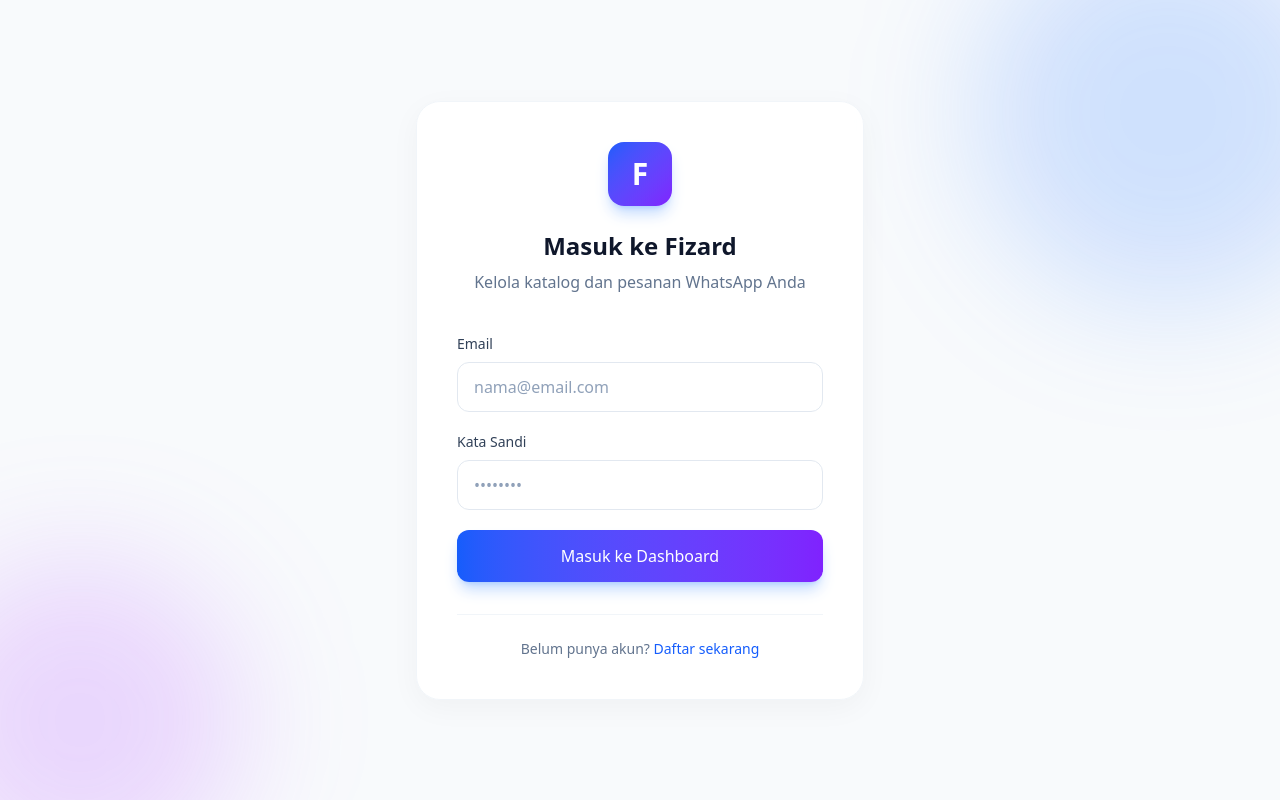
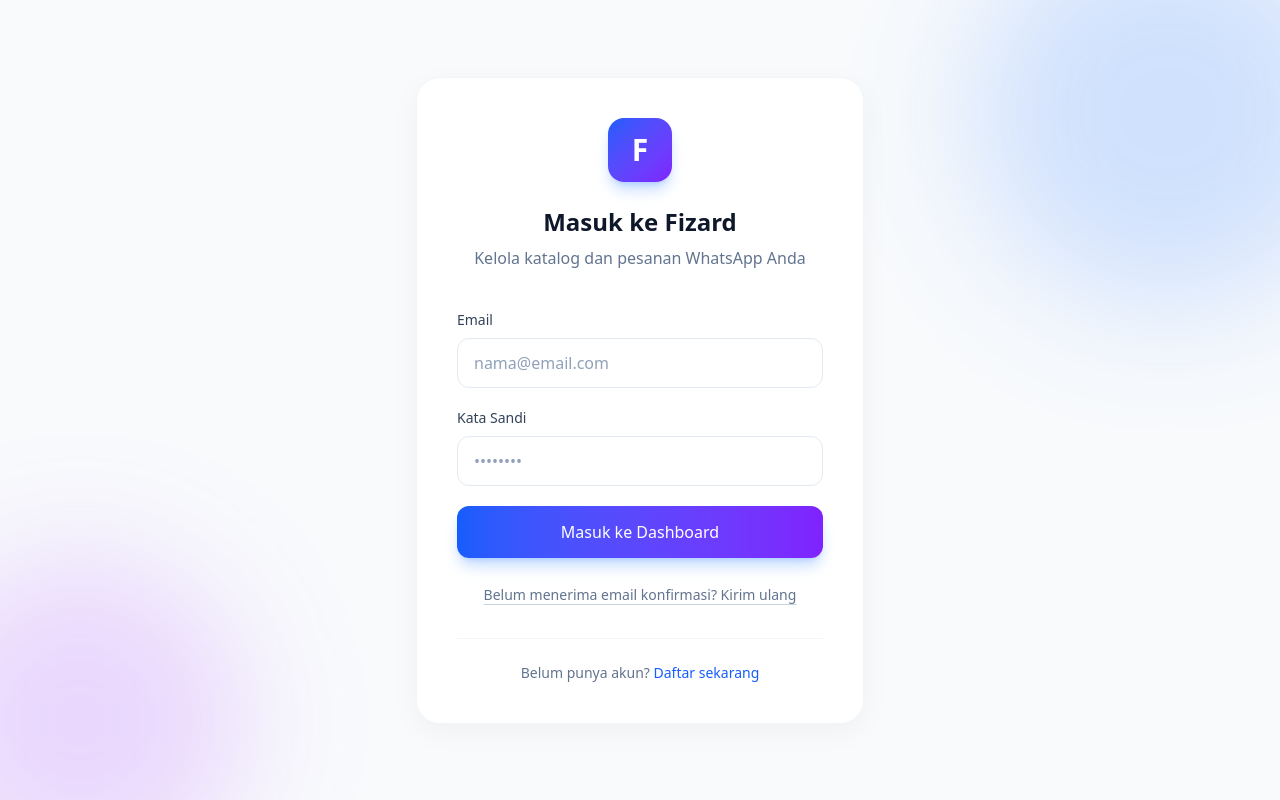
Before and after one commit to fizardstudio/Whatsapp-Catalog, a Next.js app: page /login in a window 1280 px wide. Built offline with nearby package versions, Linux system fonts and the light colour scheme; no server answers.

Commit message:
feat: Add resend confirmation email button to login page

```diff
--- a/src/app/login/page.tsx
+++ b/src/app/login/page.tsx
@@ -10,13 +10,16 @@
   const [email, setEmail] = useState("");
   const [password, setPassword] = useState("");
   const [loading, setLoading] = useState(false);
+  const [resending, setResending] = useState(false);
   const [error, setError] = useState<string | null>(null);
+  const [success, setSuccess] = useState<string | null>(null);
   const router = useRouter();
 
   const handleLogin = async (e: React.FormEvent) => {
     e.preventDefault();
     setLoading(true);
     setError(null);
+    setSuccess(null);
 
     try {
       const { data, error } = await supabase.auth.signInWithPassword({
@@ -39,6 +42,35 @@
     }
   };
 
+  const handleResendConfirmation = async () => {
+    if (!email) {
+      setError("Silakan masukkan alamat email Anda terlebih dahulu untuk mengirim ulang konfirmasi.");
+      return;
+    }
+
+    setResending(true);
+    setError(null);
+    setSuccess(null);
+
+    try {
+      const { error } = await supabase.auth.resend({
+        type: 'signup',
+        email: email,
+      });
+
+      if (error) throw error;
+      setSuccess("Tautan konfirmasi baru telah dikirim! Silakan periksa kotak masuk (atau folder spam) Anda.");
+    } catch (err: any) {
+      if (err.status === 429) {
+          setError("Tunggu beberapa saat sebelum meminta tautan konfirmasi baru.");
+      } else {
+        setError(err.message || "Gagal mengirim ulang email konfirmasi.");
+      }
+    } finally {
+      setResending(false);
+    }
+  };
+
   return (
     <div className="min-h-screen flex items-center justify-center p-4 bg-slate-50 dark:bg-slate-950 transition-colors relative overflow-hidden">
       {/* Decorative gradient blobs */}
@@ -57,6 +89,11 @@
         {error && (
           <div className="mb-6 p-4 bg-red-50 dark:bg-red-500/10 text-red-600 dark:text-red-400 rounded-xl text-sm border border-red-100 dark:border-red-500/20">
             {error}
+          </div>
+        )}
+        {success && (
+          <div className="mb-6 p-4 bg-green-50 dark:bg-green-500/10 text-green-700 dark:text-green-400 rounded-xl text-sm border border-green-100 dark:border-green-500/20">
+            {success}
           </div>
         )}
 
@@ -105,6 +142,17 @@
           </button>
         </form>
 
+        <div className="mt-6 text-center">
+             <button
+                type="button"
+                onClick={handleResendConfirmation}
+                disabled={resending || loading}
+                className="text-sm text-slate-500 dark:text-slate-400 hover:text-blue-600 dark:hover:text-blue-400 transition-colors disabled:opacity-50 underline decoration-slate-300 dark:decoration-slate-700 underline-offset-4"
+              >
+                {resending ? "Mengirim ulang..." : "Belum menerima email konfirmasi? Kirim ulang"}
+              </button>
+        </div>
+
         <div className="mt-8 pt-6 border-t border-slate-100 dark:border-slate-800/50 text-center text-sm text-slate-500 dark:text-slate-400">
           Belum punya akun?{" "}
           <Link href="/register" className="text-blue-600 dark:text-blue-400 hover:text-blue-700 dark:hover:text-blue-300 font-medium hover:underline">
```
